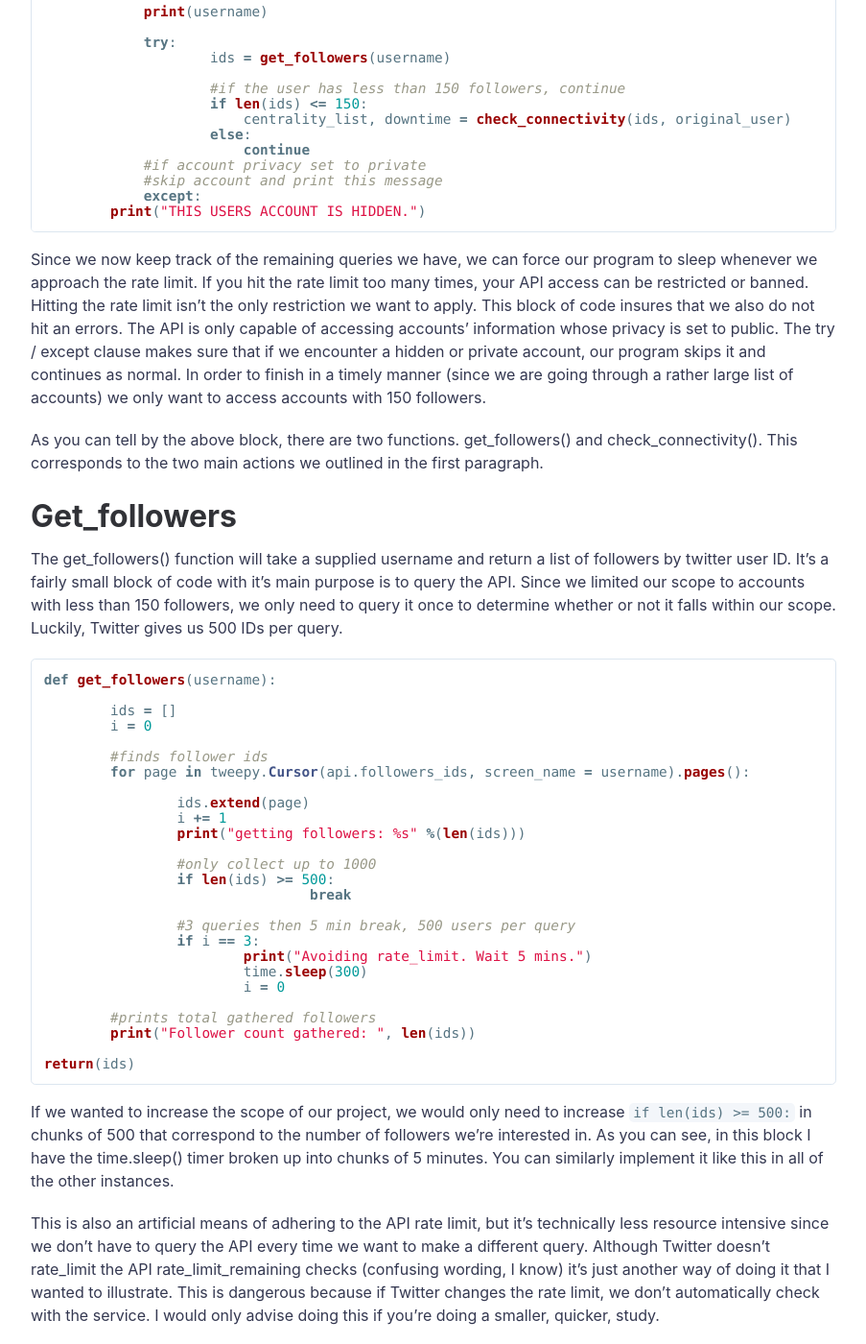
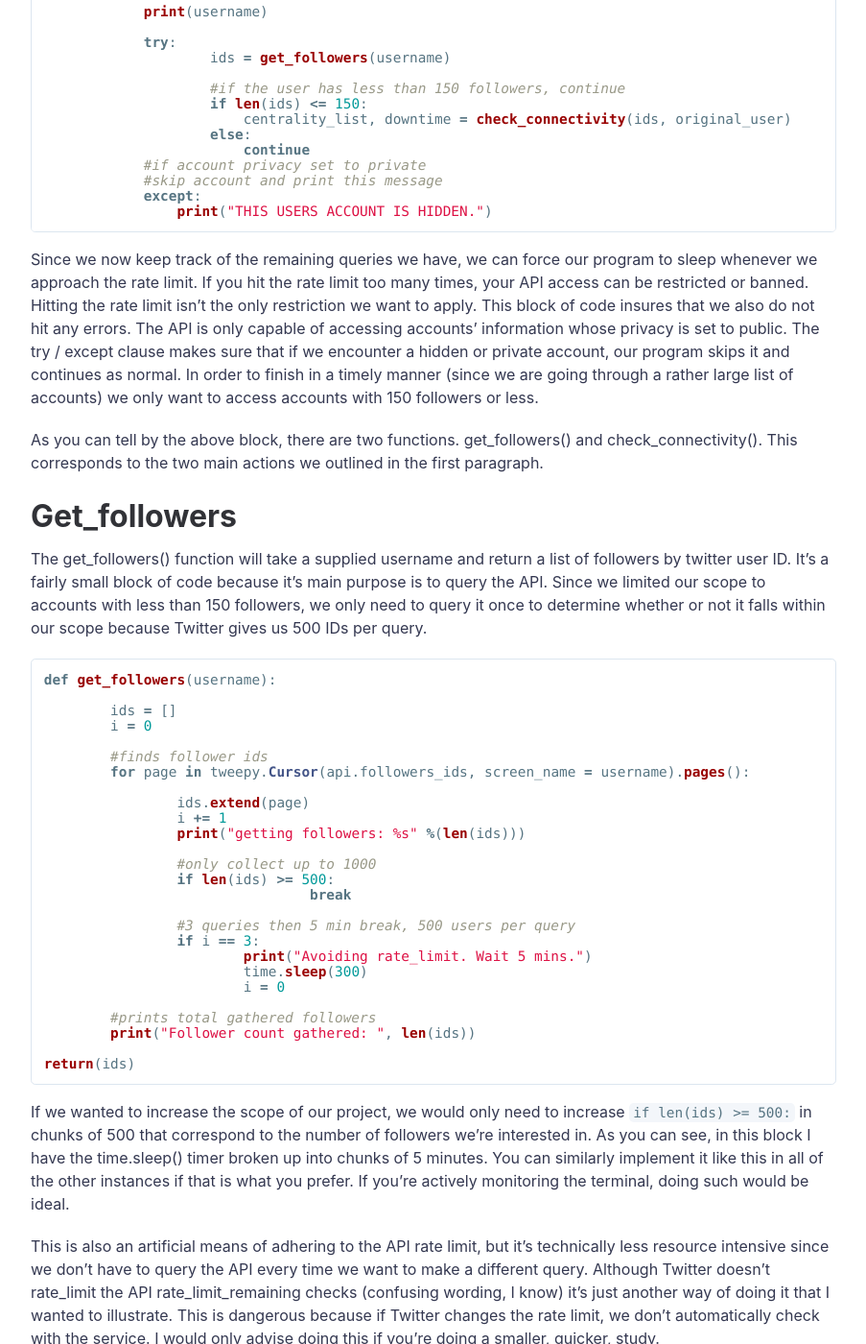
Before and after one commit to Chigg/Chigg.github.io, a Jekyll site: the page built from _posts/2018-06-01-Twitter-SNA.md, in a window 1280 px wide and 1400 px high, scrolled down 3790 px. Shown: the whole window at 96% size, without its empty margins (188-1091 px from the left). Built offline with Jekyll 4.4.1, drawn with Linux system fonts in a browser that asks for light colours; some of the changed text lies outside the part shown.

Commit message:
fix typo

````diff
--- a/_posts/2018-06-01-Twitter-SNA.md
+++ b/_posts/2018-06-01-Twitter-SNA.md
@@ -119,15 +119,15 @@ if(rate_limit_left == 1):
             #if account privacy set to private
             #skip account and print this message
             except:
-        print("THIS USERS ACCOUNT IS HIDDEN.")
+                print("THIS USERS ACCOUNT IS HIDDEN.")
 ```
-Since we now keep track of the remaining queries we have, we can force our program to sleep whenever we approach the rate limit. If you hit the rate limit too many times, your API access can be restricted or banned. Hitting the rate limit isn't the only restriction we want to apply. This block of code insures that we also do not hit an errors. The API is only capable of accessing accounts' information whose privacy is set to public. The try / except clause makes sure that if we encounter a hidden or private account, our program skips it and continues as normal. In order to finish in a timely manner (since we are going through a rather large list of accounts) we only want to access accounts with 150 followers.
+Since we now keep track of the remaining queries we have, we can force our program to sleep whenever we approach the rate limit. If you hit the rate limit too many times, your API access can be restricted or banned. Hitting the rate limit isn't the only restriction we want to apply. This block of code insures that we also do not hit any errors. The API is only capable of accessing accounts' information whose privacy is set to public. The try / except clause makes sure that if we encounter a hidden or private account, our program skips it and continues as normal. In order to finish in a timely manner (since we are going through a rather large list of accounts) we only want to access accounts with 150 followers or less.
 
 As you can tell by the above block, there are two functions. get_followers() and check_connectivity(). This corresponds to the two main actions we outlined in the first paragraph.
 
 # Get_followers <a name="chapter4"></a>
 
-The get_followers() function will take a supplied username and return a list of followers by twitter user ID. It's a fairly small block of code with it's main purpose is to query the API. Since we limited our scope to accounts with less than 150 followers, we only need to query it once to determine whether or not it falls within our scope. Luckily, Twitter gives us 500 IDs per query.
+The get_followers() function will take a supplied username and return a list of followers by twitter user ID. It's a fairly small block of code because it's main purpose is to query the API. Since we limited our scope to accounts with less than 150 followers, we only need to query it once to determine whether or not it falls within our scope because Twitter gives us 500 IDs per query.
 
 ```python
 def get_followers(username):
@@ -158,7 +158,7 @@ def get_followers(username):
 return(ids)
 ```
 
-If we wanted to increase the scope of our project, we would only need to increase `if len(ids) >= 500:` in chunks of 500 that correspond to the number of followers we're interested in. As you can see, in this block I have the time.sleep() timer broken up into chunks of 5 minutes. You can similarly implement it like this in all of the other instances.
+If we wanted to increase the scope of our project, we would only need to increase `if len(ids) >= 500:` in chunks of 500 that correspond to the number of followers we're interested in. As you can see, in this block I have the time.sleep() timer broken up into chunks of 5 minutes. You can similarly implement it like this in all of the other instances if that is what you prefer. If you're actively monitoring the terminal, doing such would be ideal.
 
 This is also an artificial means of adhering to the API rate limit, but it's technically less resource intensive since we don't have to query the API every time we want to make a different query. Although Twitter doesn't rate_limit the API rate_limit_remaining checks (confusing wording, I know) it's just another way of doing it that I wanted to illustrate. This is dangerous because if Twitter changes the rate limit, we don't automatically check with the service. I would only advise doing this if you're doing a smaller, quicker, study.
 
@@ -203,7 +203,7 @@ for root in ids:
                 continue
 ```
 
-We also have a `while True` loop that sustains the loop until we collect all of the information we need. Once the `try:` succeeds, we `break` the `while True` loop. When we hit the exception, we `continue` until the `try` succeeds. The try exception clause notifies us when we hit an error by generating a `tweepy.TweepError as e`. When we print e.reason, it gives us the error the API returned. With this code, e.reason would eventually print "rate limit exceeded" as an error because we don't adhere to the rate limit using the rate_limit dictionary for friendships. Try fixing this for yourself.
+We also have a `while True` loop that sustains the loop until we collect all of the information we need. Once the `try:` succeeds, we `break` the `while True` loop. When we hit the exception, we `continue` until the `try` succeeds. The try exception clause notifies us when we hit an error by generating `tweepy.TweepError as e`. When we print e.reason, it gives us the error the API returned. With this code, e.reason would eventually print "rate limit exceeded" as an error because we don't adhere to the rate limit using the rate_limit dictionary for friendships. Try fixing this for yourself.
 
 *Hint: The above solution in the Determining the Objective section of this tutorial would work if altered for the api.show_friendship query.*
 Alternatively, if you just want solution, refer to the github repository at the end of this tutorial for the completed project.
@@ -245,12 +245,14 @@ if(out[0].following):
 
 We only append nodes that are following root, because when we generate our final .csv file, each filled row's cell will correspond with a line between the filled cell's ID and the ID value at column 0. It sounds confusing now, but it'll be a lot simpler when you see it.
 
-Finally, num_mutual is the index for which we will understand connectivity. Nodes with a higher index of connectivity will have a higher centrality than those with less. If a user has no other mutual connections, their centrality value is 0.0. Each user has a variable called num_mutual which recieves += 1 whenever they share a mutual connection. To establish a unit of centrality, I divided num_mutual by the total possible number of mutual connections, len(ids). Thereby, the highest possible unit of centrality is 1.
+Finally, num_mutual is the index for which we will understand connectivity. Nodes with a higher index of connectivity will have a higher centrality than those with less. If a user has no other mutual connections, their centrality value is 0.0. Each user has a variable called num_mutual which recieves += 1 whenever they share a mutual connection. To establish a unit of centrality, I divided num_mutual by the total possible number of mutual connections, which is len(ids). Thereby, the highest possible unit of centrality is 1.
 
 To end the function, I return both centrality_list (a list of every user's unit of centrality) and downtime. Downtime is a value I created to analyize the projects idle time. Whenever we call a time.sleep() we also add the number of seconds the project is asleep to the downtime. This will allow us to tweak the code in order to reduce downtime, and also analyze how much time we have the server running without it being in use.
 
 The primary function of check_connectivity() is to write a row of each root and the corresponding mutual connections in each column. This is done by `writer.writerow(out_list)` after the `for node in ids:` loop is finished.
 
-This ends the code tutorial for Twitter SNA. The finished code can be found at:
+This ends the code tutorial for Twitter SNA part 1. The finished code can be found at:
 
 https://github.com/Chigg/tweepy_followers/blob/master/tweepy_followers.py
+
+Stay tuned for part 2, where we will take this information and apply it through visualizations and data analysis.
````
